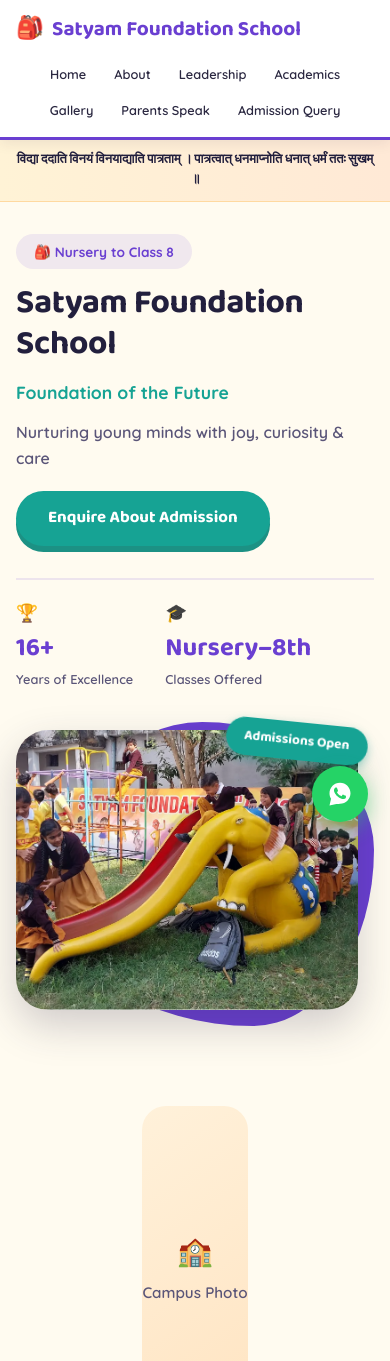
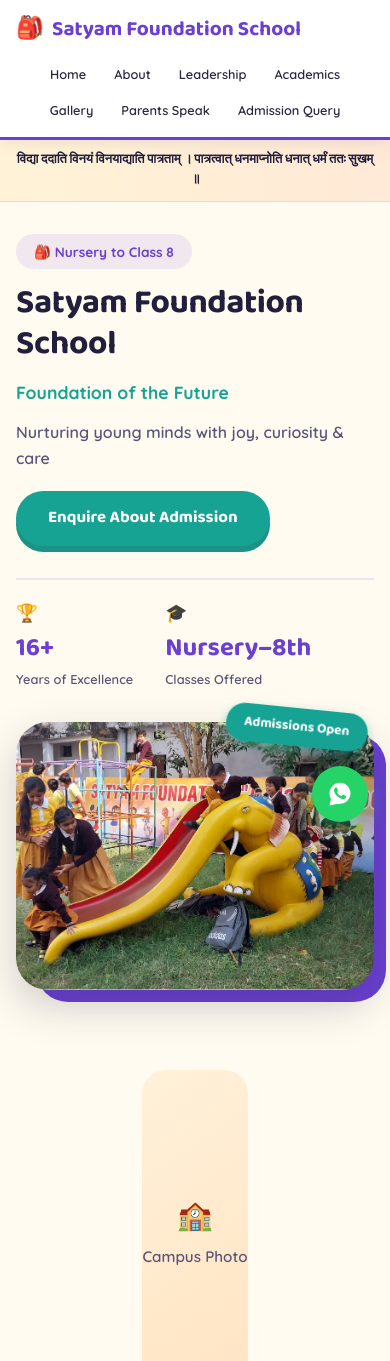
Before and after one commit to saniya-gupta-gammaedge/Satyam-foundation-school, a React (Vite) app: page / in a window 390 px wide. Shown: the top 1361 px of the page. Built offline with nearby package versions, Linux system fonts and the light colour scheme.

Commit message:
Fixed 2.0

```diff
--- a/src/App.css
+++ b/src/App.css
@@ -139,7 +139,6 @@
 /* Hero */
 .hero {
   position: relative;
-  overflow: hidden;
   padding: 0 24px 60px;
   background: var(--bg);
 }
@@ -236,24 +235,26 @@
   position: relative;
   flex: 1 1 380px;
   z-index: 1;
-  padding: 12px 28px 28px 0;
+  max-width: 480px;
 }
 
 .hero-wave {
   position: absolute;
-  inset: 0 0 0 40px;
+  top: 20px;
+  left: 20px;
+  right: -20px;
+  bottom: -20px;
   background: var(--purple);
-  border-radius: 46% 54% 38% 62% / 56% 42% 58% 44%;
+  border-radius: 32px;
   z-index: 0;
 }
 
 .hero-image {
   position: relative;
-  min-height: 280px;
+  display: block;
   width: 100%;
-  max-height: 380px;
+  aspect-ratio: 4 / 3;
   object-fit: cover;
-  display: block;
   border-radius: 32px;
   box-shadow: 0 16px 40px rgba(45, 42, 74, 0.22);
   transition: transform 0.3s ease;
@@ -265,8 +266,9 @@
 
 .admission-sticker {
   position: absolute;
-  top: 0;
+  top: -14px;
   right: 6px;
+  z-index: 2;
   background: var(--teal);
   color: #fff;
   font-family: 'Baloo 2', system-ui, sans-serif;
@@ -761,8 +763,10 @@
     font-size: 1.1rem;
   }
 
-  .hero-image-wrap {
-    padding: 8px 16px 16px 0;
+  .hero-wave {
+    top: 12px;
+    right: -12px;
+    bottom: -12px;
   }
 
   .section-inner.reverse,
```
